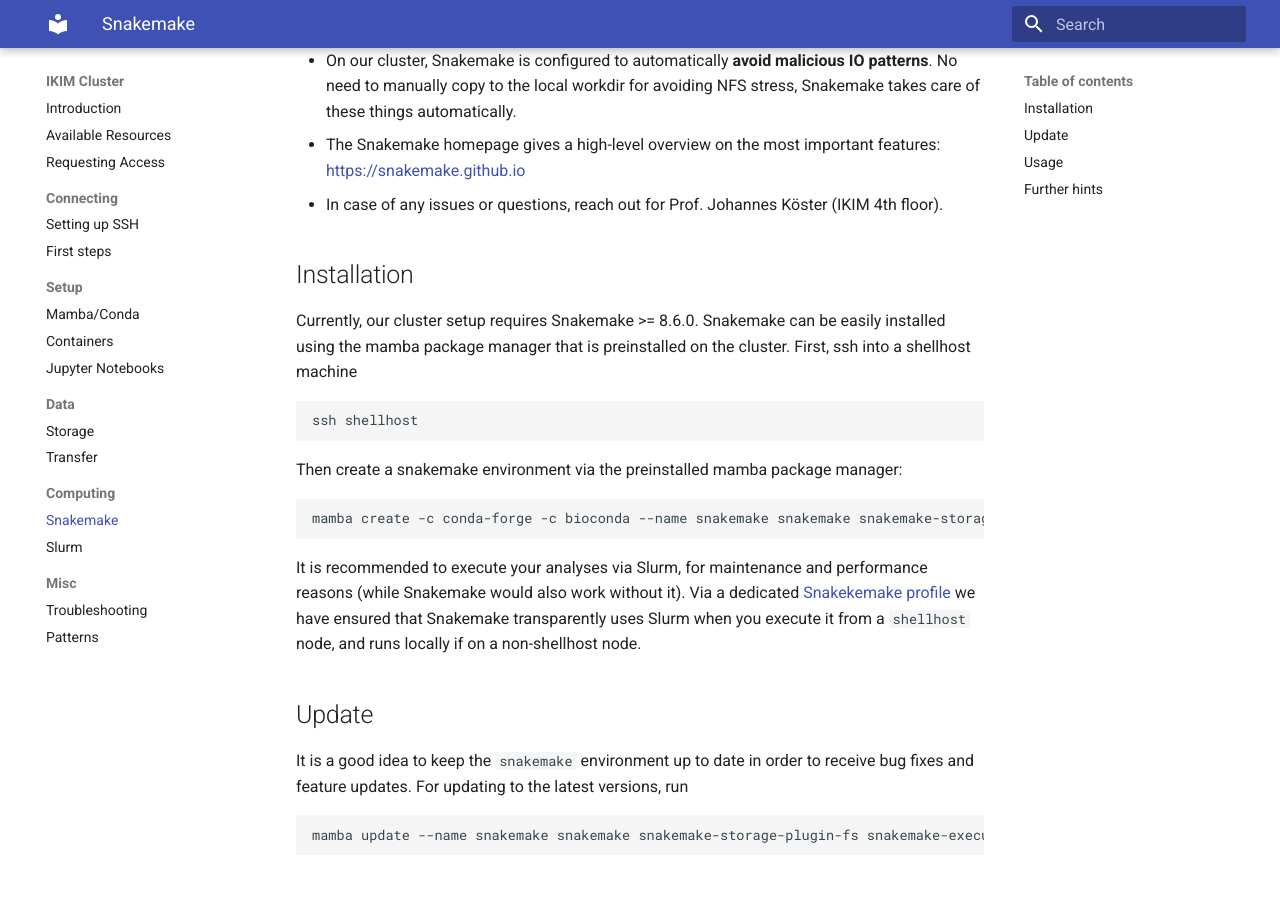
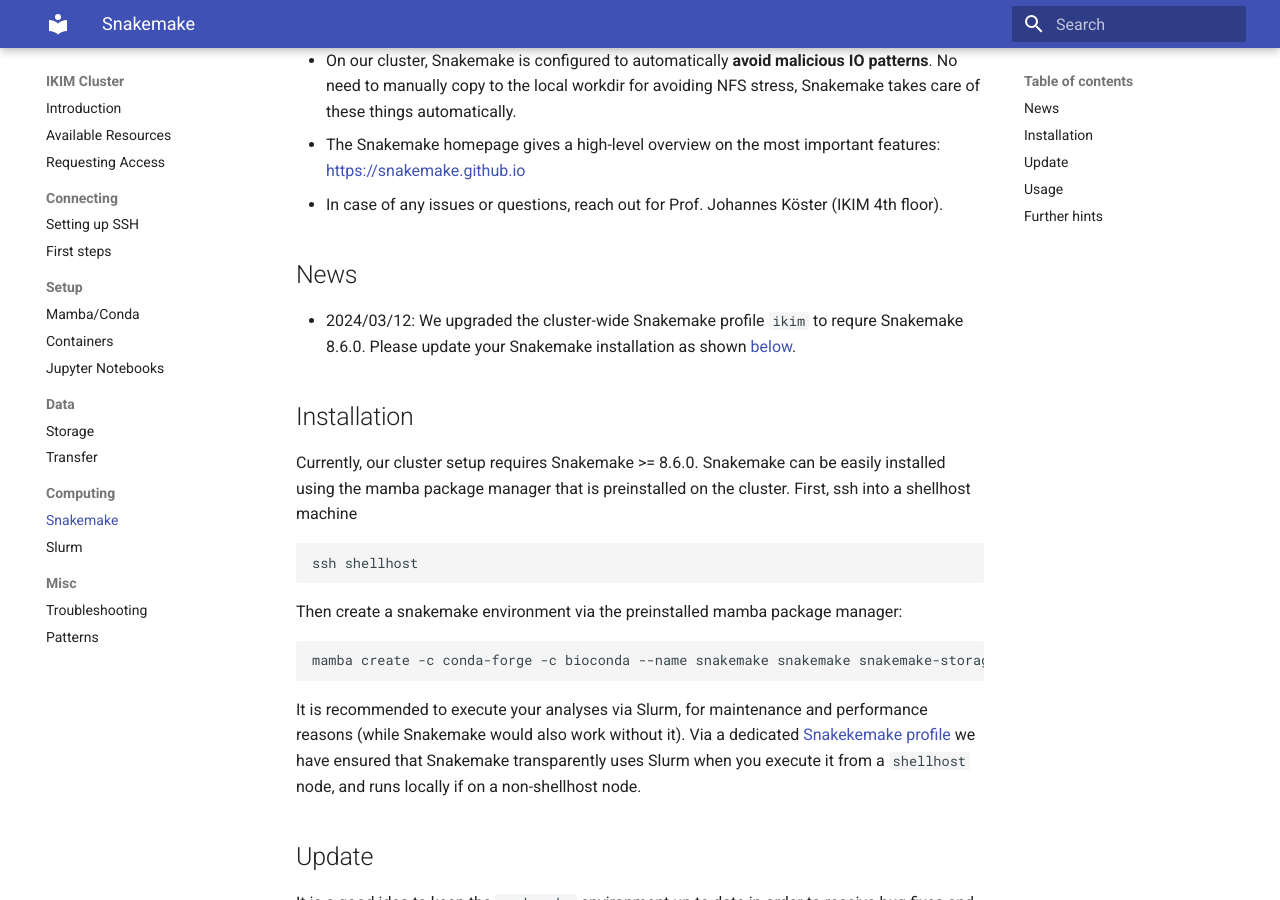
Before and after one commit to IKIM-Essen/ClusterDocs, an MkDocs documentation site: the page built from docs/snakemake.md, in a window 1280 px wide and 900 px high, scrolled down 436 px. Built offline with MkDocs 1.6.1 and Material for MkDocs 9.7.7, drawn with Linux system fonts in a browser that asks for light colours.

Commit message:
Update snakemake.md

```diff
--- a/docs/snakemake.md
+++ b/docs/snakemake.md
@@ -9,6 +9,10 @@
 * On our cluster, Snakemake is configured to automatically **avoid malicious IO patterns**. No need to manually copy to the local workdir for avoiding NFS stress, Snakemake takes care of these things automatically.
 * The Snakemake homepage gives a high-level overview on the most important features: [https://snakemake.github.io](https://snakemake.github.io)
 * In case of any issues or questions, reach out for Prof. Johannes Köster (IKIM 4th floor).
+
+## News
+
+* 2024/03/12: We upgraded the cluster-wide Snakemake profile `ikim` to requre Snakemake 8.6.0. Please update your Snakemake installation as shown [below](#update).
 
 ## Installation
 
```
